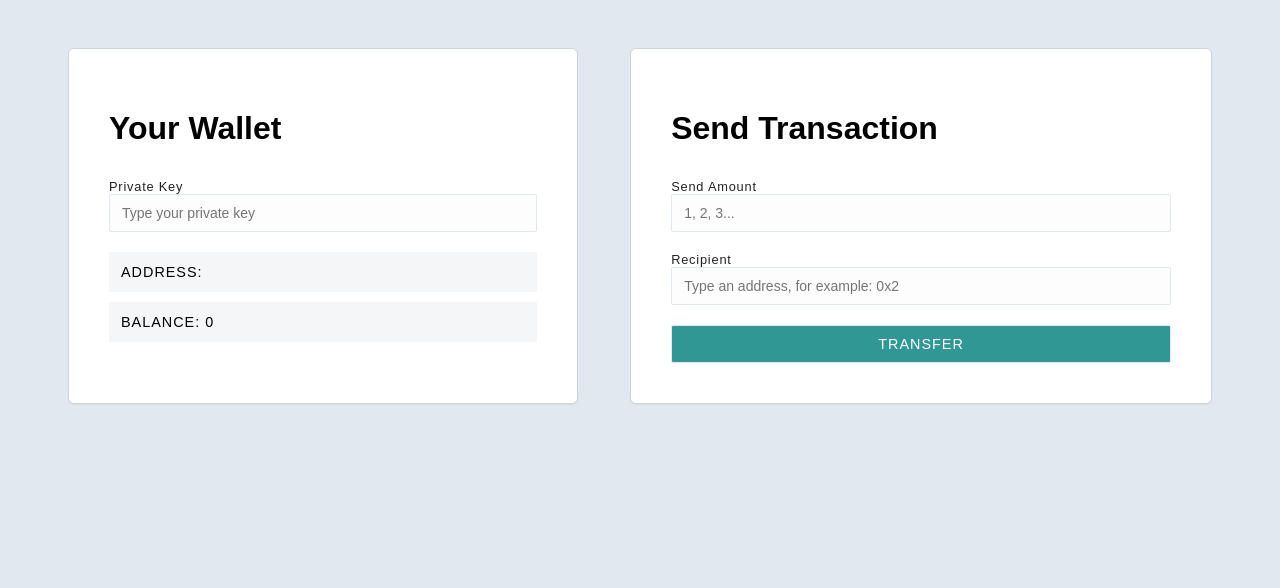
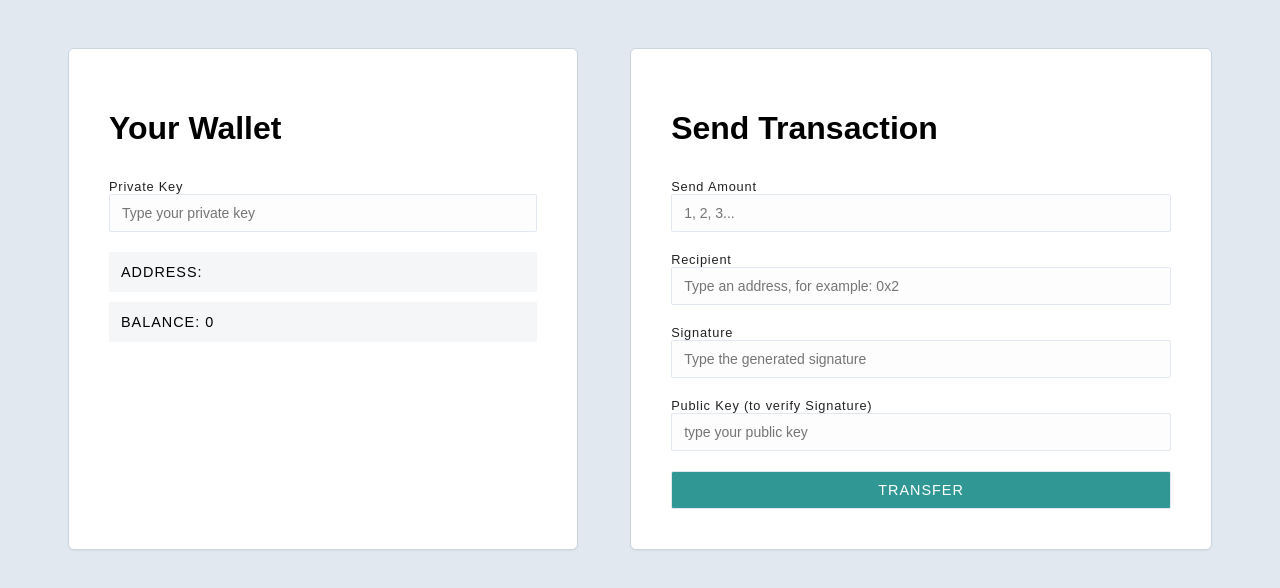
Before and after one commit to AkshatK1/Ethereum-Developer-Bootcamp, a React (Vite) app in the folder week 1 project/ecdsa-node/client/: page / in a window 1280 px wide. Shown: the top 588 px of the page. Built offline with nearby package versions, Linux system fonts and the light colour scheme.

Commit message:
removed recovery bit as signature now contains it

```diff
--- a/week 1 project/ecdsa-node/client/src/Transfer.jsx
+++ b/week 1 project/ecdsa-node/client/src/Transfer.jsx
@@ -46,6 +46,24 @@ function Transfer({ address, setBalance }) {
         ></input>
       </label>
 
+      <label>
+        Signature
+        <input
+          placeholder="Type the generated signature"
+          value={recipient}
+          onChange={setValue(setRecipient)}
+        ></input>
+      </label>
+
+      <label>
+        Public Key (to verify Signature)
+        <input
+          placeholder="type your public key"
+          value={recipient}
+          onChange={setValue(setRecipient)}
+        ></input>
+      </label>
+
       <input type="submit" className="button" value="Transfer" />
     </form>
   );
```
